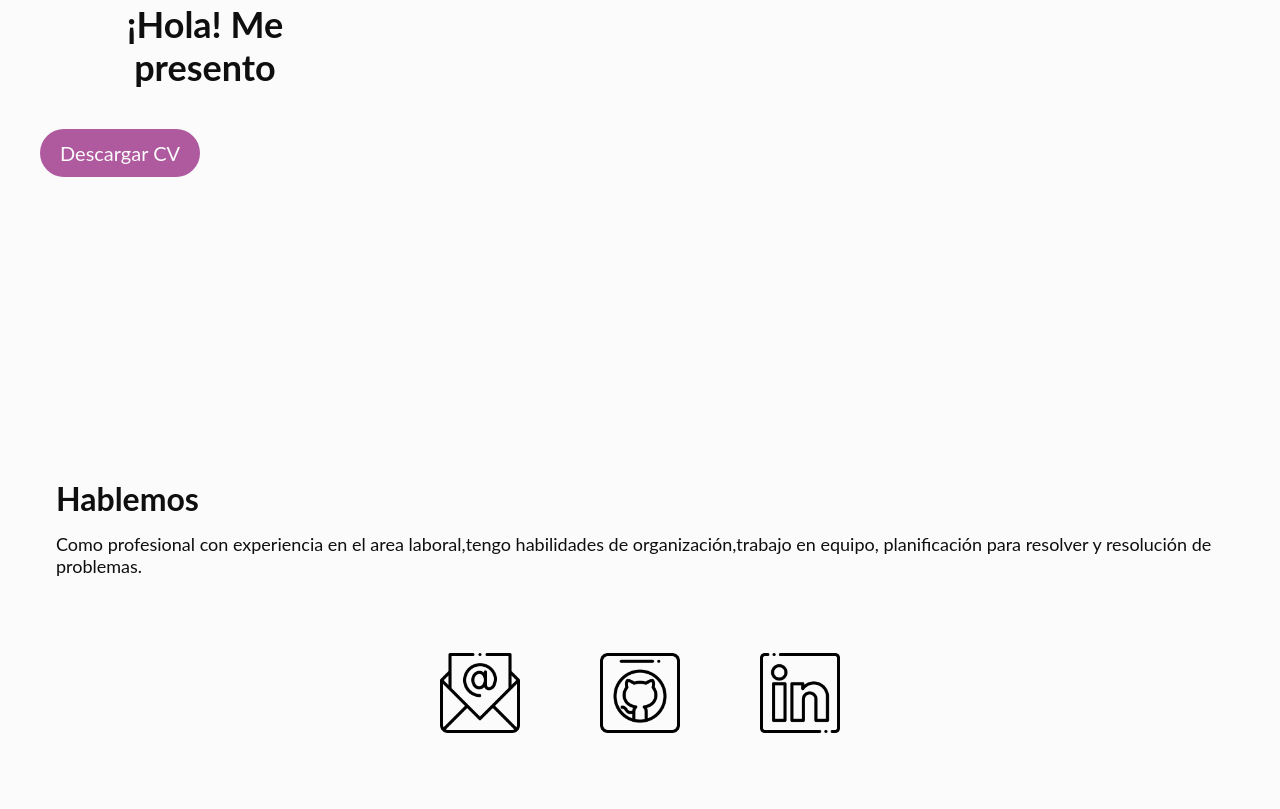
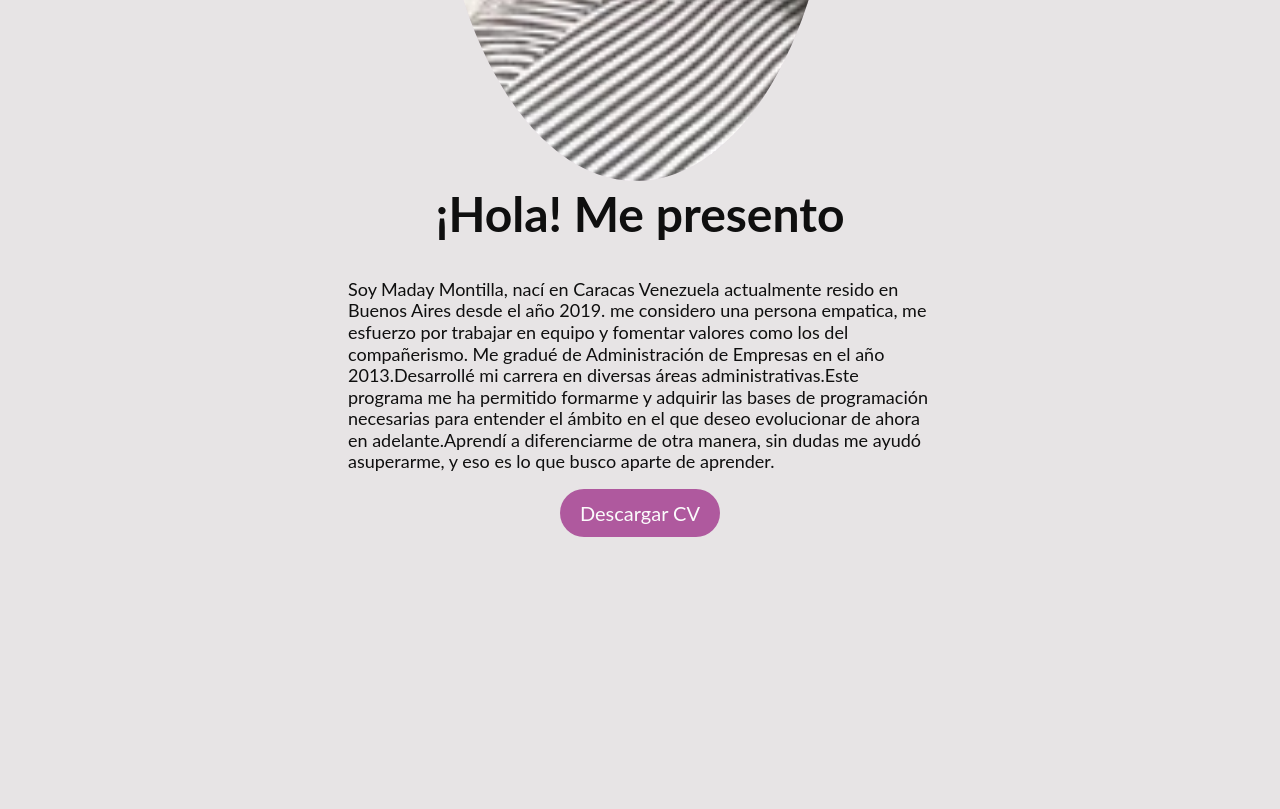
Before and after one commit to madamon/proyecto-2, a plain HTML site: page index.html in a window 1280 px wide. Shown: the part 671-1480 px from the top of the page. Drawn offline with Linux system fonts and the light colour scheme.

Commit message:
nuevos cambios

```diff
--- a/css/stylo.css
+++ b/css/stylo.css
@@ -1,5 +1,7 @@
-@import url('https://fonts.googleapis.com/css2?family=Open+Sans:ital,wght@0,300;0,400;0,500;0,700;0,800;1,300;1,400;1,600;1,800&family=Roboto:ital,wght@0,100;0,300;0,400;1,100;1,300;1,400;1,500&display=swap');
+@import url('https://fonts.googleapis.com/css2?family=Open+Sans:ital,wght@0,400;0,500;0,700;0,800;1,400;1,600;1,800&display=swap');
+
 /* Estilo General*/
+
 * {
     box-sizing: border-box;
     margin: 0;
@@ -9,11 +11,12 @@
 
 }
 body {
-    font-family:"Lato", sans-serif;
+    font-family:"Lato",sans-serif;
     font-size: 18px;
     line-height: 1.2;
     background-color: #fbfbfb;
     color: #0f0f0f;
+    background-color: #e7e4e5;
 
 }
 ul {
@@ -40,6 +43,7 @@ p {
 
 img {
     max-width: 100%;
+    background-color: #e4d6e2;
 }
 
 /* header */
@@ -61,6 +65,11 @@ header {
 
 }
 
+.logo {
+    width: 100px;
+
+}
+
 /* menu de navegacion */
 
 ul#menu {
@@ -74,7 +83,7 @@ li.menu-item a {
     display:inline-block;
 }
 
-/* Agrego estilo a la clase .active y :hover */
+/*Estilo a la clase .active y :hover */
 
 li.menu-item:hover,
 li.menu-item a.active,
@@ -101,12 +110,14 @@ section {
     padding-top: 120px;
 
 } /* Seccion Inico*/
+
 section#inicio {
     justify-content: space-around;
 
 }
 figure.presentacion-img {
     margin-bottom: 20px;
+
 
 
 }
@@ -120,7 +131,7 @@ article.presentacion {
     text-align: center;
 
 }
-a.btn {
+ a.btn {
     background-color: #af599e;
     color: #fbfbfb;
     padding: 12px 20px;
@@ -134,8 +145,8 @@ section#contact p {
     text-align: center;
 
 }
-article.hablemos {
-    background: rgba(175,89,158,0.3);
+article.Hablemos{
+    background: rgba(175, 89, 158, 0.3);
     text-align: center;
     padding: 20px;
     border-radius: 10px;
@@ -166,37 +177,36 @@ article.hablemos {
     color: #fbfbfb;
 
  }
- /*Desktop */
- @media (min-width: 1024px)
+ /* Desktop*/
 
 
+ @media (min-width: 1024px) {
     h1 {
-
         font-size: 48px;
-        text-align:left;
+        text-align: left;
     }
 
     h2 {
         font-size: 32px;
     }
 
-    section#inicio{
-        flex-direction:row;
+    setion#inicio {
+        flex-direction: row;
     }
 
     article.presentacion {
-        width: 50;
-        text-align:left;
-    }
-    ul#contact-links li  {
-        margin: 32px
+        width: 50%;
+        text-align: left;
     }
 
+    ul#contacto-links li {
+        margin: 32px;
+    }
 }
-@media (min-width: 1300px) {
+
+ @media (min-width:1300px) {
     h1{
-        background-color:rgb(147, 234, 234);
+        background-color: aqua;
+
     }
-
-
-}
+ }
--- a/index.html
+++ b/index.html
@@ -12,7 +12,9 @@
 <body>
     <header>
         <a href="#inicio" aria-label="Ir a la seccion de inicio">
+            <img src="img/eidopng - copia.png" alt="logo-eidos" class="logo">
         </a>
+
         <nav>
             <ul id="menu">
                 <li class="menu-item">
@@ -42,14 +44,14 @@
                     el ámbito en el que deseo evolucionar de ahora en adelante.Aprendí a diferenciarme de otra manera, sin dudas me ayudó asuperarme, y eso es lo que busco aparte de aprender.</p>
               </article>
 
-            </section>
-            <a href="files/Curriculum Vitae (1).pdf" aria-label="Descargar cv" class="btn">Descargar CV</a>
+              <a href="files/Curriculum Vitae (1).pdf" aria-label="Descargar cv" class="btn">Descargar CV</a>
+              </section>
+
                 <section id="contacto">
                 <article class="Hablemos">
                 <h2>Hablemos</h2>
                 <p>Como profesional con experiencia en el area laboral,tengo habilidades de organización,trabajo en equipo,
                 planificación para resolver y resolución de problemas. </p>
-
             </article>
 
             <ul id="contact-links">
@@ -82,7 +84,9 @@
     </footer>
 
     </header>
-    <script src="javascript/js.main.js"></script>
+
+    <!--Js-->
+<script src="javascript/js.main.js"></script>
 </body>
 
 </html>
```
